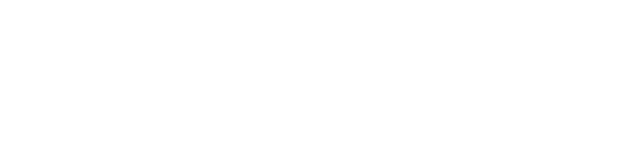
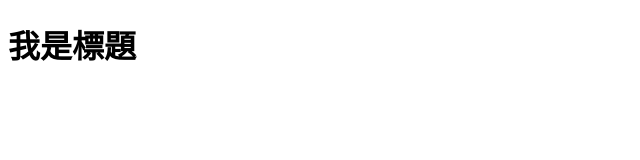
Before and after one commit to roger45663/background-change, a plain HTML site: page index.html in a window 1280 px wide. Shown: the whole page, without its empty margins (0-640 px from the left). Drawn offline with Linux system fonts and the light colour scheme.

Commit message:
add title to index.html

```diff
--- a/index.html
+++ b/index.html
@@ -6,6 +6,6 @@
     <title>background title</title>
 </head>
 <body>
-
+    <h1>我是標題</h1>
 </body>
 </html>
```
